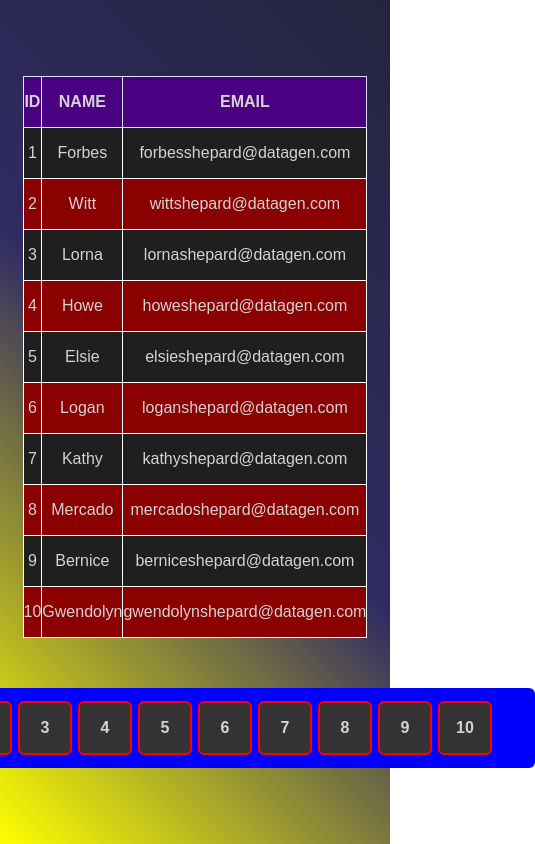
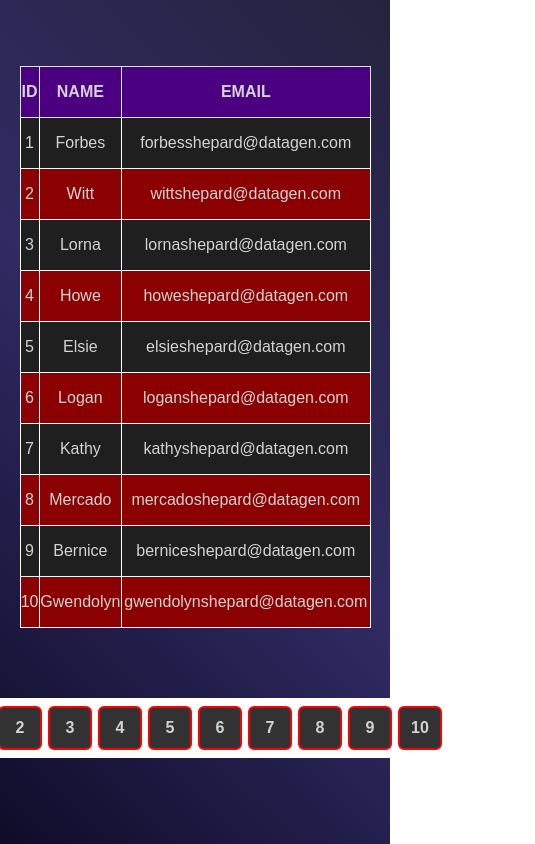
Before and after one commit to MohamedSiddiq88/19-03-2023, a plain HTML site: page index.html in a window 390 px wide. Shown: the whole page, 535 px wide, since content can reach past the window. Drawn offline with Linux system fonts and the light colour scheme.

Commit message:
Update index.css

```diff
--- a/index.css
+++ b/index.css
@@ -4,14 +4,50 @@
     color: #D3D3D3;
     font-family: Arial, Helvetica, sans-serif;
 }
+
+.container{
+    background:linear-gradient(45deg,#0f0c29,#302b63,#24243e);
+    width: 100%;
+    height: 100vh;
+    display: flex;
+    flex-direction: column;
+    align-items: center;
+    justify-content: center;
+}
+
+#table,tr,th,td{
+    border: 1px solid white ;
+    border-collapse: collapse;
+    height: 50px;
+    text-align: center;
+}
+
+#table th{
+    background-color: #4B0082;
+    border-color: #D1E7F0;
+}
+
+#table{
+    width: 700px;
+    margin-bottom: 50px;
+}
+
+tr:nth-child(odd) {
+    background-color: #8B0000;
+}
+
+tr:nth-child(even) {
+    background-color: #1F1F1F;
+}
+
 #pagination{
-    display:flex;
-
+    display: flex;
     background-color: white;
     padding: 10px 40px;
     border-radius: 6px;
+    margin: 20px;
+}
 
-}
 #pagination div{
     background-color: #333;
     border: 2px solid red;
@@ -24,77 +60,23 @@
     cursor: pointer;
     font-weight: bold;
 }
+
 #pagination div:hover{
     background-color: red;
-
 }
 
-#table,tr,th,td{
-    border: 1px solid white ;
-    border-collapse: collapse;
-    height: 50px;
-    text-align: center;
-}
-#table th{
-    background-color: #4B0082  ;
-
-    border-color: #D1E7F0 ;
-
-
-}
-#table{
-    width: 700px;
-    margin-bottom: 50px;
-}
-tr:nth-child(odd) {
-    background-color: #8B0000;
-  }
-
-  tr:nth-child(even) {
-    background-color: #1F1F1F ;
-  }
-.container{
-    background:linear-gradient(45deg,#0f0c29,#302b63,#24243e);
-    width: 100%;
-    height: 100vh;
-    display: flex;
-    flex-direction: column;
-    align-items: center;
-    justify-content: center;
-}
-@media screen and (max-width:600px) {
+@media screen and (max-width: 600px) {
     #table{
-        width: 50%;
-        height: 50%;
-    }
-    .container{
-        background:linear-gradient(45deg,yellow,#302b63,#24243e);
-        width: 100%;
-        height: 100vh;
-        display: flex;
-        flex-direction: column;
-        align-items: center;
-        justify-content: center;
-    }
-    #pagination{
-        display:flex;
-
-        background-color: blue;
-        padding: 10px 40px;
-        border-radius: 6px;
-
-    }
-    #pagination div{
-        background-color: #333;
-        border: 2px solid red;
-        text-align: center;
-        height: 50px;
-        width: 50px;
-        border-radius: 6px;
-        margin:3px;
-        line-height: 50px;
-        cursor: pointer;
-        font-weight: bold;
+        width: 90%;
     }
 
+    #pagination{
+        padding: 5px 10px;
+    }
+
+    #pagination div{
+        height: 40px;
+        width: 40px;
+        line-height: 40px;
+    }
 }
```
